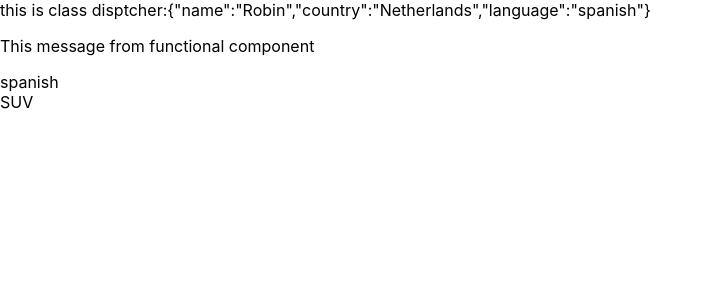
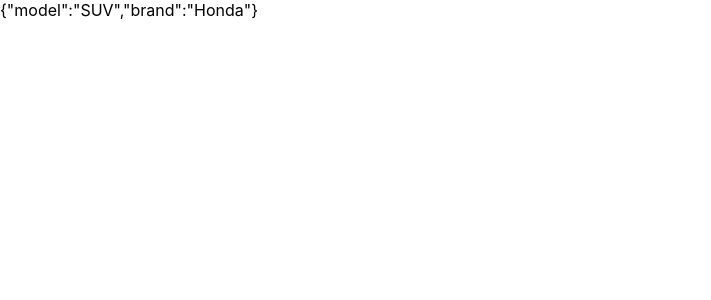
Before and after one commit to RavitejaPatel/ReactJSLabswithUnitTests, a React (Create React App) app in the folder componenttypesin_react/: page / in a window 1280 px wide. Shown: the top 300 px of the page, without its empty margins (0-711 px from the left). Built offline with nearby package versions, Linux system fonts and the light colour scheme.

Commit message:
callig fun-fun components and passig values

```diff
--- a/componenttypesin_react/src/CarFunComp.js
+++ b/componenttypesin_react/src/CarFunComp.js
@@ -9,7 +9,7 @@
 const CarFunComp = () => {
     return (
         <div>
-            {cardetails.model}
+            {JSON.stringify(cardetails)}
         </div>
     );
 }
--- /dev/null
+++ b/componenttypesin_react/src/FunCompCar.js
@@ -0,0 +1,5 @@
+import React from 'react';
+function Car() {
+    return <h1>this is my Honda SUV Car</h1>
+}
+export default Car;
--- a/componenttypesin_react/src/index.js
+++ b/componenttypesin_react/src/index.js
@@ -5,13 +5,15 @@
 import FunctionalComp from './FunctionalComp';
 import reportWebVitals from './reportWebVitals';
 import CarClassComp from './CarClassComp';
+import Garage from './CarClassComp'
 
 const root = ReactDOM.createRoot(document.getElementById('root'));
 root.render(
   <React.StrictMode>
-    <ClassComponent />
+    {/* <ClassComponent />
     <FunctionalComp />
-    <CarClassComp />
+    <CarClassComp /> */}
+    <Garage />
   </React.StrictMode>
 );
 
```
Also changed, not shown: componenttypesin_react/src/FunCompGarage.js (added, +10 -0 lines).
